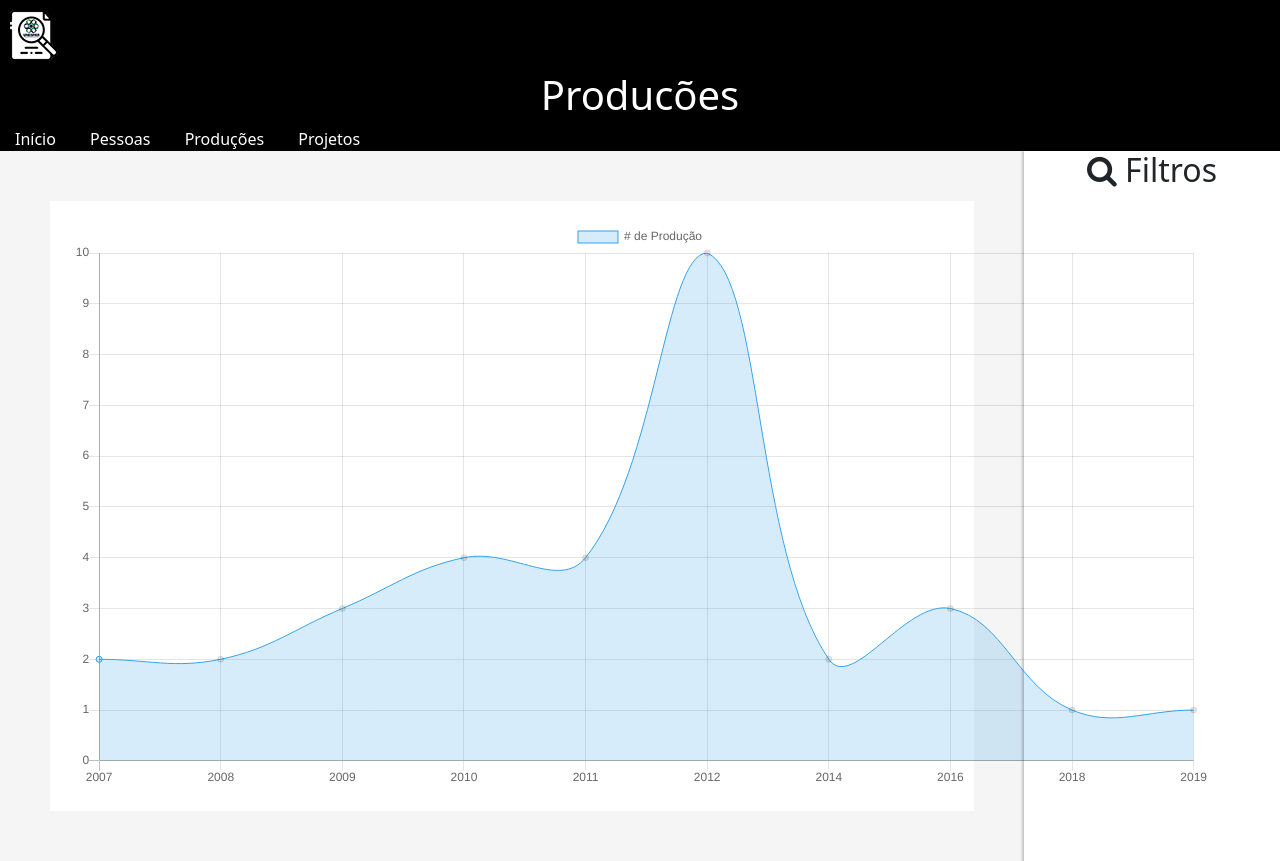
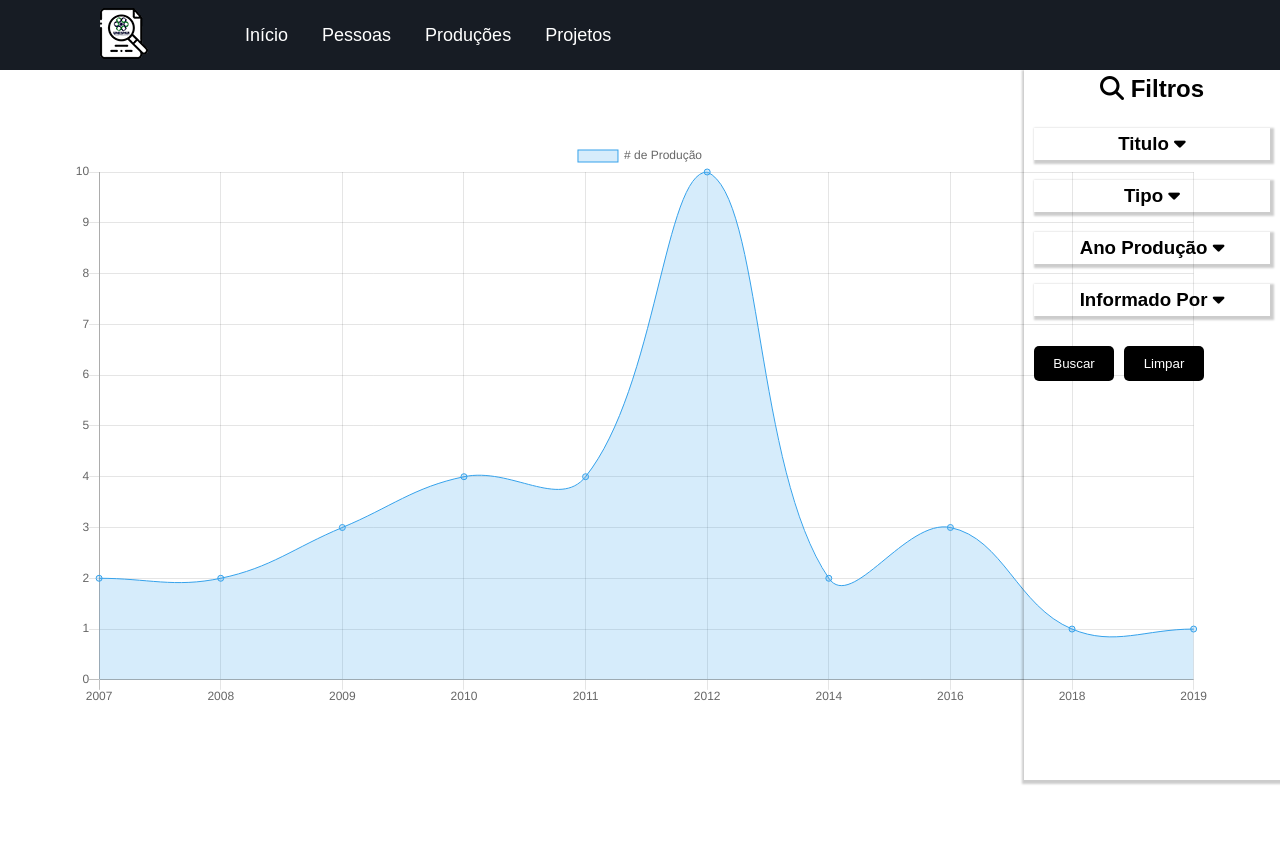
Before and after one commit to Hdrl/UnesparProjetoLattes, a Django app: page /lattes/perfilProducao in a window 1280 px wide. After the commit the page ends 785 px from the top, so only its background shows below. Run offline with Django 3.2, Linux system fonts and the light colour scheme; data comes from the database, SQL or seed files in the repository; some libraries are stand-ins or nearby versions.

Commit message:
-filtros;-grafico distribuição por ano;-filtro graficos

```diff
--- a/lattes/static/css/estilo.css
+++ b/lattes/static/css/estilo.css
@@ -1,74 +1,18 @@
-body {
+* {
     margin: 0;
+    padding: 0;
     font-family: Arial, Helvetica, sans-serif;
-}
-
-header {
-    background-color: black;
-}
-
-h1 {
-    color: white;
-    font-size: 40px;
-    text-align: center;
-}
-
-#grid-page a{
     text-decoration: none;
-    color: black;
 }
 
 p, h2 {
     text-align: center;
+    padding: 5px;
 }
 
-nav a {
-    color: white;
-    margin: 5px;
-    font-size: 16px;
-    padding: 10px;
-    border-radius: 5px;
-    border: none;
-    text-decoration: none;
-}
-nav a:hover {
-    color: white;
-}
-
-.imagem {
-    margin: 10px auto 20px;
-    display: block;
-}
-
-#grid-header {
-    display: grid;
-    padding: 20px;
-    grid-column-gap: 20px;
-    grid-row-gap: 10px;
-    grid-template-columns: auto;
-}
-
-#grid-page {
-    display: grid;
-    padding: 20px;
-    margin: 20px;
-    grid-column-gap: 20px;
-    grid-row-gap: 10px;
-    grid-template-columns: auto auto auto;
-    display: flex;
-    flex-wrap: wrap;
-    align-items: center;
-    justify-content: center;
-}
-
-.grid-item-header {
-    padding: 20px;
-}
-
-.grid-item-page {
-    height: 260px;
-    padding: 20px;
-    box-shadow: 0 2px 2px 2px rgba(0, 0, 0, 0.2);
+header {
+    height: 70px;
+    background-color: black;
 }
 
 section {
@@ -77,7 +21,6 @@ section {
 }
 
 main {
-    background-color: whitesmoke;
     flex: 1;
     width: 80vw;
 }
@@ -137,23 +80,27 @@ aside h3 {
     display: flex;
 }
 
-#Paginator input{
+#Paginator input {
     width: 50px;
 }
 
-#Paginator form, a{
+#Paginator a{
     margin: 5px 5px 0 5px;
 }
 
-#filtroAno input{
+#Paginator form{
+    margin: 5px 5px 0 5px;
+}
+
+#filtroAno input {
     width: 60px;
 }
 
-#filtroInformadoPor input{
+#filtroInformadoPor input {
     width: 180px;
 }
 
-aside input[type=submit]{
+aside input[type=submit] {
     background-color: black;
     color: white;
     margin: 10px 0 0 10px;
@@ -164,25 +111,237 @@ aside input[type=submit]{
     display: inline-block;
 }
 
-aside input[type=submit]:hover{
+aside input[type=submit]:hover {
     background-color: gray;
     color: white;
- }
+}
 
-.botao:link, .botao:visited {
+.botao:link , .botao:visited {
     background-color: black;
     color: white;
     text-align: center;
     margin: 10px 0 0 10px;
     border-radius: 5px;
     width: 80px;
-    height: 35px;
-    padding-top: 5px;
-    text-decoration: none;
+    height: 25px;
+    padding-top: 10px;
     display: inline-block;
-  }
+    position: absolute;
+    font-size: 13.3333px;
+    font-weight: 400;
+}
 
-  .botao:hover{
-    background-color: gray;
+.botao:hover {
+    background-color: #323c4e;
     color: white;
- }
+}
+
+/* Menu */
+.container {
+    background: #171c24;
+    position: fixed;
+    width: 100%;
+}
+
+.container nav {
+    position: relative;
+    display: flex;
+    max-width: calc(100% - 200px);
+    margin: 0 auto;
+    height: 70px;
+    align-items: center;
+    justify-content: space-between;
+}
+
+nav .content {
+    display: flex;
+    align-items: center;
+}
+
+nav .content .links {
+    margin-left: 80px;
+    display: flex;
+}
+
+.content .logo a {
+    color: #fff;
+    font-size: 30px;
+    font-weight: 600;
+}
+
+.content .links li {
+    list-style: none;
+    line-height: 70px;
+}
+
+.content .links li a, .content .links li label {
+    color: #fff;
+    font-size: 18px;
+    font-weight: 500;
+    padding: 9px 17px;
+    border-radius: 5px;
+    transition: all 0.3s ease;
+}
+
+.content .links li label {
+    display: none;
+}
+
+.content .links li a:hover, .content .links li label:hover {
+    background: #323c4e;
+}
+
+.container .search-icon, .container .menu-icon {
+    color: #fff;
+    font-size: 18px;
+    cursor: pointer;
+    line-height: 70px;
+    width: 70px;
+    text-align: center;
+}
+
+.container .menu-icon {
+    display: none;
+}
+
+.container input[type="checkbox"] {
+    display: none;
+}
+
+/* Dropdown Menu code start */
+
+.content .links ul {
+    position: absolute;
+    background: #171c24;
+    top: 80px;
+    z-index: -1;
+    opacity: 0;
+    visibility: hidden;
+}
+
+.content .links li:hover>ul {
+    top: 70px;
+    opacity: 1;
+    visibility: visible;
+    transition: all 0.3s ease;
+}
+
+.content .links ul li a {
+    display: block;
+    width: 100%;
+    line-height: 30px;
+    border-radius: 0px !important;
+}
+
+.content .links ul ul {
+    position: absolute;
+    top: 0;
+    right: calc(-100% + 8px);
+}
+
+.content .links ul li {
+    position: relative;
+}
+
+.content .links ul li:hover ul {
+    top: 0;
+}
+
+/* Responsive code start */
+
+@media screen and (max-width: 1250px) {
+    .container nav {
+        max-width: 100%;
+        padding: 0 20px;
+    }
+    nav .content .links {
+        margin-left: 30px;
+    }
+    .content .links li a {
+        padding: 8px 13px;
+    }
+    .container .search-box {
+        max-width: calc(100% - 100px);
+    }
+    .container .search-box input {
+        padding: 0 100px 0 15px;
+    }
+}
+
+@media screen and (max-width: 900px) {
+    .container .menu-icon {
+        display: block;
+    }
+    .container #show-menu:checked~.menu-icon i::before {
+        content: "\f00d";
+    }
+    nav .content .links {
+        display: block;
+        position: fixed;
+        background: #14181f;
+        height: 100%;
+        width: 100%;
+        top: 70px;
+        left: -100%;
+        margin-left: 0;
+        max-width: 350px;
+        overflow-y: auto;
+        padding-bottom: 100px;
+        transition: all 0.3s ease;
+    }
+    nav #show-menu:checked~.content .links {
+        left: 0%;
+    }
+    .content .links li {
+        margin: 15px 20px;
+    }
+    .content .links li a, .content .links li label {
+        line-height: 40px;
+        font-size: 20px;
+        display: block;
+        padding: 8px 18px;
+        cursor: pointer;
+    }
+    .content .links li a.desktop-link {
+        display: none;
+    }
+    /* dropdown responsive code start */
+    .content .links ul, .content .links ul ul {
+        position: static;
+        opacity: 1;
+        visibility: visible;
+        background: none;
+        max-height: 0px;
+        overflow: hidden;
+    }
+    .content .links #show-features:checked~ul, .content .links #show-services:checked~ul, .content .links #show-items:checked~ul {
+        max-height: 100vh;
+    }
+    .content .links ul li {
+        margin: 7px 20px;
+    }
+    .content .links ul li a {
+        font-size: 18px;
+        line-height: 30px;
+        border-radius: 5px !important;
+    }
+}
+
+@media screen and (max-width: 400px) {
+    .container nav {
+        padding: 0 10px;
+    }
+    .content .logo a {
+        font-size: 27px;
+    }
+    .container .search-box {
+        max-width: calc(100% - 70px);
+    }
+    .container .search-box .go-icon {
+        width: 30px;
+        right: 0;
+    }
+    .container .search-box input {
+        padding-right: 30px;
+    }
+}
--- a/lattes/templates/lattes/index.html
+++ b/lattes/templates/lattes/index.html
@@ -6,7 +6,7 @@
     <meta charset="UTF-8">
     <meta name="viewport" content="width=device-width, initial-scale=1.0">
     <title>Projeto Lattes</title>
-    <link rel="stylesheet" href="{% static 'css/estilo.css' %}">
+    <link rel="stylesheet" href="{% static 'css/estiloIndex.css' %}">
     <link rel="stylesheet" href="https://cdnjs.cloudflare.com/ajax/libs/font-awesome/4.7.0/css/font-awesome.min.css" />
     <link rel="shortcut icon" href="imagens/favicon.ico" type="image/x-icon">
 </head>
--- a/lattes/templates/lattes/layout.html
+++ b/lattes/templates/lattes/layout.html
@@ -5,35 +5,49 @@
 <head>
     <meta charset="UTF-8">
     <meta name="viewport" content="width=device-width, initial-scale=1.0">
+    <meta http-equiv="X-UA-Compatible" content="ie=edge">
     <title>Projeto Lattes</title>
     <link rel="stylesheet" href="{% static 'css/estilo.css' %}">
-    <link rel="stylesheet" href="https://cdnjs.cloudflare.com/ajax/libs/font-awesome/4.7.0/css/font-awesome.min.css" />
-    <link href="https://cdn.jsdelivr.net/npm/bootstrap@5.0.0-beta1/dist/css/bootstrap.min.css" rel="stylesheet"
-        integrity="sha384-giJF6kkoqNQ00vy+HMDP7azOuL0xtbfIcaT9wjKHr8RbDVddVHyTfAAsrekwKmP1" crossorigin="anonymous">
     <link rel="shortcut icon" href="imagens/favicon.ico" type="image/x-icon">
     <script src="https://cdn.jsdelivr.net/npm/chart.js@2.9.4/dist/Chart.min.js"></script>
+    <script src="https://kit.fontawesome.com/a076d05399.js"></script>
 </head>
 
 <body>
     <header>
-        <img src="{% static 'imagens/icone-lattesunespar.png' %}" alt="logo lattes unespar" style="margin: 10px;">
-        <h1>Producões</h1>
-        <nav>
-            <a href="{% url 'index' %}">Início</a>
-            <a href="#">Pessoas</a>
-            <a href="{% url 'lattes:producoes' %}">Produções</a>
-            <a href="#">Projetos</a>
-        </nav>
+        <div class="container">
+            <nav>
+                <input type="checkbox" id="show-menu">
+                <label for="show-menu" class="menu-icon"><i class="fas fa-bars"></i></label>
+                <div class="content">
+                    <div class="logo"><img src="{% static 'imagens/icone-lattesunespar.png' %}"
+                            alt="logo lattes unespar"></div>
+                    <ul class="links">
+                        <li><a href="{% url 'index' %}">Início</a></li>
+                        <li><a href="#">Pessoas</a></li>
+                        <li>
+                            <a href="" class="desktop-link">Produções</a>
+                            <input type="checkbox" id="show-features">
+                            <label for="show-features">Produções</label>
+                            <ul>
+                                <li><a href="{% url 'lattes:producoes' %}">Quais produções?</a></li>
+                                <li><a href="{% url 'lattes:perfilProducao' %}">Qual perfil produções?</a></li>
+                            </ul>
+                        </li>
+                        <li><a href="#">Projetos</a></li>
+                    </ul>
+                </div>
+            </nav>
+        </div>
     </header>
     <section>
         <main>
-           {% block main %}
-           {% endblock %}
+            {% block main %}
+            {% endblock %}
         </main>
         <aside>
-            <h2><i class="fa fa-search"></i> Filtros</h2>
             {% block aside %}
-            {%  endblock %}
+            {% endblock %}
         </aside>
     </section>
 </body>
--- a/lattes/templates/lattes/perfilProducao.html
+++ b/lattes/templates/lattes/perfilProducao.html
@@ -6,8 +6,8 @@
 </div>
 <script>
     var ctx = document.getElementById('myChart');
-    var defaultData = {{total}};
-    var labels = {{anos}};
+    var defaultData = {{ total }};
+    var labels = {{ anos }};
     var myChart = new Chart(ctx, {
         type: 'line',
         data: {
@@ -15,12 +15,8 @@
             datasets: [{
                 label: '# de Produção',
                 data: defaultData,
-                backgroundColor: [
-                    'rgba(54, 162, 235, 0.2)'
-                ],
-                borderColor: [
-                    'rgba(54, 162, 235, 1)'
-                ],
+                backgroundColor: 'rgba(54, 162, 235, 0.2)',
+                borderColor: 'rgba(54, 162, 235, 1)',
                 borderWidth: 1
             }]
         },
@@ -36,3 +32,52 @@
     });
 </script>
 {% endblock %}
+{% block aside %}
+<h2><i class="fas fa-search"></i> Filtros</h2>
+<form method="GET">
+    <div id="filtroTitulo">
+        <div class="drop-bnt">
+            <h3>Titulo <i class="fas fa-caret-down"></i></h3>
+        </div>
+        <div class="wrapper">
+            <p>Titulo:{{producoes_filtradas.form.titulo__contains}}</p>
+        </div>
+    </div>
+    <div id="filtroTipo">
+        <div class="drop-bnt">
+            <h3>Tipo <i class="fa fa-caret-down"></i></h3>
+        </div>
+        <div class="wrapper">
+            <p>Tipo:{{producoes_filtradas.form.tipo__contains}}</p>
+        </div>
+    </div>
+    <div id="filtroAno">
+        <div class="drop-bnt">
+            <h3>Ano Produção <i class="fas fa-caret-down"></i></h3>
+        </div>
+        <div class="wrapper">
+            <p>Ano partir de: {{producoes_filtradas.form.ano__gte}} até:
+                {{producoes_filtradas.form.ano__lte}}</p>
+        </div>
+    </div>
+    <div id="filtroInformadoPor">
+        <div class="drop-bnt">
+            <h3>Informado Por <i class="fas fa-caret-down"></i></h3>
+        </div>
+        <div class="wrapper">
+            <p>informado por:{{producoes_filtradas.form.informadoPor__contains}}</p>
+        </div>
+    </div>
+    <input type="submit" value="Buscar">
+    <a href="?" class="botao">Limpar</a>
+</form>
+<script>
+    function f(element, index) {
+        element.onclick = (() => {
+            wrapper[index].classList.toggle("show");
+        });
+    }
+    const list = document.querySelectorAll('.drop-bnt').forEach(f);
+    const wrapper = document.querySelectorAll(".wrapper");
+</script>
+{% endblock %}
--- a/lattes/views.py
+++ b/lattes/views.py
@@ -5,8 +5,6 @@ from .filters import ProducaoFilter
 from django.db.models import Count
 
 # Create your views here.
-
-
 def index(request):
     return render(request, "lattes/index.html")
 
@@ -30,8 +28,15 @@ def producoes(request):
 
 
 def perfilProducao(request):
-    context ={}
-    query = Producao.objects.values('ano').annotate(total=Count('id')).order_by('ano')
+    context = {}
+
+    producoes_filtradas = ProducaoFilter(
+        request.GET,
+        queryset=Producao.objects.all()
+    )
+
+    query = producoes_filtradas.qs.values('ano').annotate(total=Count('id')).order_by('ano')
     context['anos'] = [dic['ano'] for dic in query]
     context['total'] = [dic['total'] for dic in query]
+    context["producoes_filtradas"] = producoes_filtradas
     return render(request, "lattes/perfilProducao.html", context)
```
Also changed, not shown: lattes/static/css/estiloIndex.css (added, +73 -0 lines), lattes/templates/lattes/producoes.html (+26 -23 lines).
